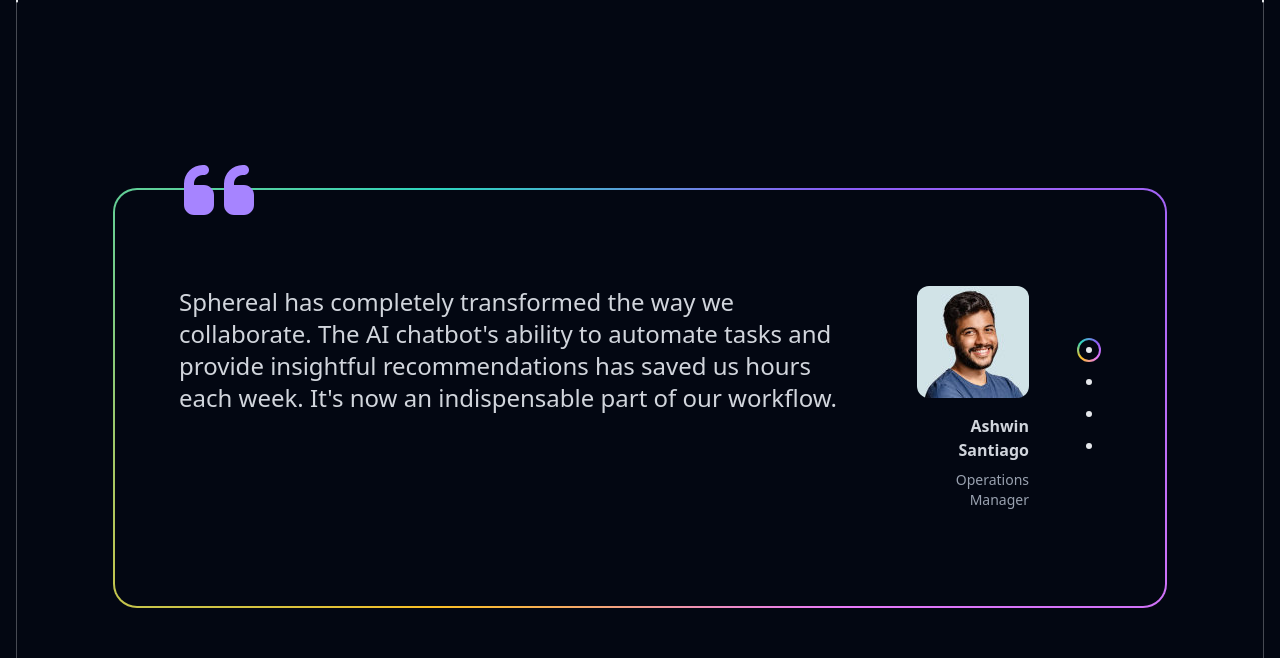
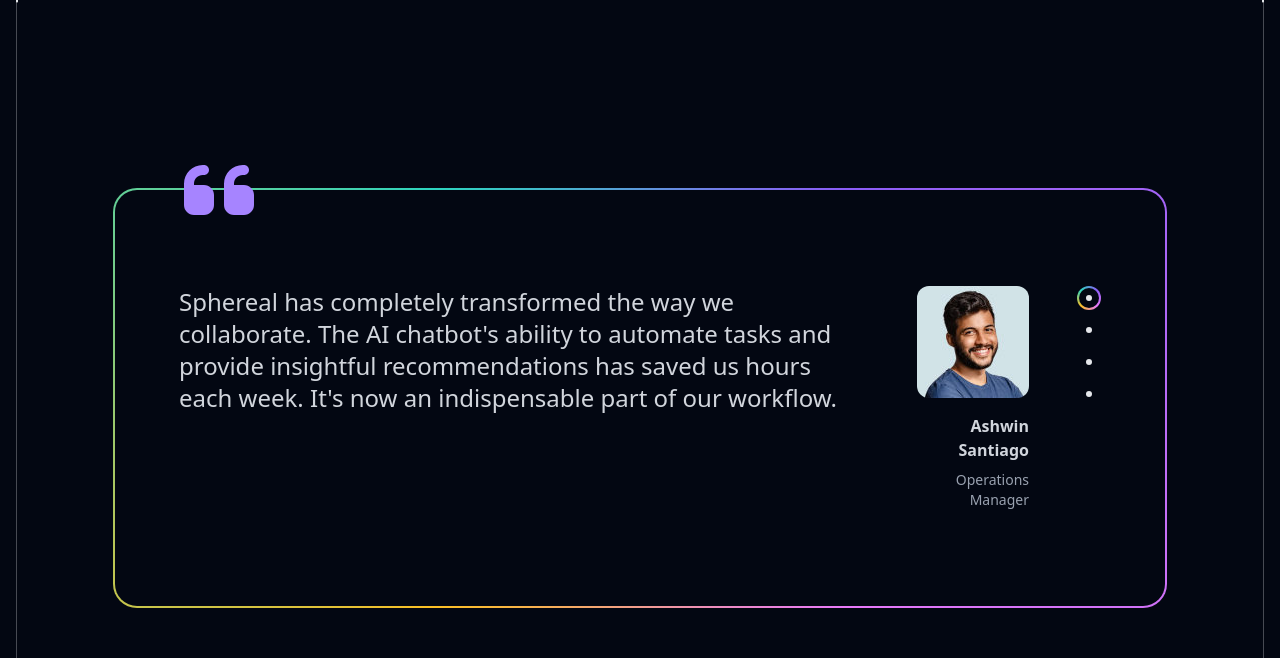
Before and after one commit to henrynicollasissicaba/futurist-ai-saas-landing-page, a Next.js app: page / in a window 1280 px wide. Shown: the part 3930-4588 px from the top of the page. Built offline with nearby package versions, Linux system fonts and the light colour scheme.

Commit message:
create testimonials animation

```diff
--- a/src/app/components/sections/Testimonials.tsx
+++ b/src/app/components/sections/Testimonials.tsx
@@ -6,10 +6,11 @@
 import MollieHall from "@/assets/mollie-hall.jpg"
 import SectionBorder from "../SectionBorder";
 import SectionContent from "../SectionContent";
-import React from "react"
+import React, { useState } from "react"
 import Image from "next/image"
 import { FontAwesomeIcon } from "@fortawesome/react-fontawesome"
 import { faQuoteLeft } from "@fortawesome/free-solid-svg-icons"
+import { AnimatePresence, LayoutGroup, motion } from "framer-motion"
 
 const testimonials = [
     {
@@ -42,28 +43,36 @@
     },
 ];
 
-const SELECTED_TESTIMONIAL_INDEX = 0
+export default function Testimonials(){
+    const [testimonialIndex, setTestimonialIndex] = useState(0)
 
-export default function Testimonials(){
+
     return(
         <section id="testimonials">
             <div className="container">
                 <SectionBorder borderTop>
                     <SectionContent>
-                        <div
+                        <LayoutGroup>
+                            <motion.div
                                 className="border-gradient rounded-3xl px-6 md:px-10 py-16 relative flex flex-col gap-12 md:mx-10
                                 md:flex-row lg:px-16 lg:py-24 lg:mx-20"
+                                layout
                             >
                                 <FontAwesomeIcon
                                     icon={faQuoteLeft}
                                     className="absolute !size-20 text-violet-400 top-0 left-6 md:left-10 lg:left-16 -translate-y-1/2"
                                 />
+                                <AnimatePresence mode="wait" initial={false}>
                                     {testimonials.map((testimonial, index) => (
-                                <React.Fragment key={testimonial.name}>
-                                    {SELECTED_TESTIMONIAL_INDEX === index && (
-                                        <blockquote
+                                        testimonialIndex === index && (
+                                            <motion.blockquote
                                                 key={testimonial.name}
                                                 className="flex flex-col lg:flex-row gap-12"
+                                                initial={{ opacity: 0, y: 25 }}
+                                                animate={{ opacity: 1, y: 0 }}
+                                                exit={{ opacity: 0, y: 25 }}
+                                                transition={{ duration: 0.5 }}
+                                                layout
                                             >
                                                 <p className="text-xl md:text-2xl font-medium">
                                                     {testimonial.quote}
@@ -77,24 +86,29 @@
                                                     <div className="font-bold mt-4">{testimonial.name}</div>
                                                     <div className="text-sm text-gray-400 mt-2">{testimonial.title}</div>
                                                 </cite>
-                                        </blockquote>
-                                    )}
-                                </React.Fragment>
+                                            </motion.blockquote>
+                                        )
                                     ))}
-                            <div className="flex gap-2 justify-center md:flex-col">
+                                </AnimatePresence>
+                                <motion.div className="flex gap-2 md:flex-col justify-center md:justify-normal" layout="position">
                                     {testimonials.map((testimonial, index) => (
                                         <div
                                             key={testimonial.name}
                                             className="size-6 relative isolate inline-flex items-center justify-center"
+                                            onClick={() => setTestimonialIndex(index)}
                                         >
-                                        {SELECTED_TESTIMONIAL_INDEX === index && (
-                                            <div className="absolute border-gradient size-full rounded-full -z-10"></div>
+                                            {testimonialIndex === index && (
+                                                <motion.div
+                                                    className="absolute border-gradient size-full rounded-full -z-10"
+                                                    layoutId="testimonial-dot"
+                                                />
                                             )}
                                             <div className="size-1.5 bg-gray-200 rounded-full"></div>
                                         </div>
                                     ))}
-                            </div>
-                        </div>
+                                </motion.div>
+                            </motion.div>
+                        </LayoutGroup>
                     </SectionContent>
                 </SectionBorder>
             </div>
```
Lines whose indentation alone changed are shown as unchanged.
